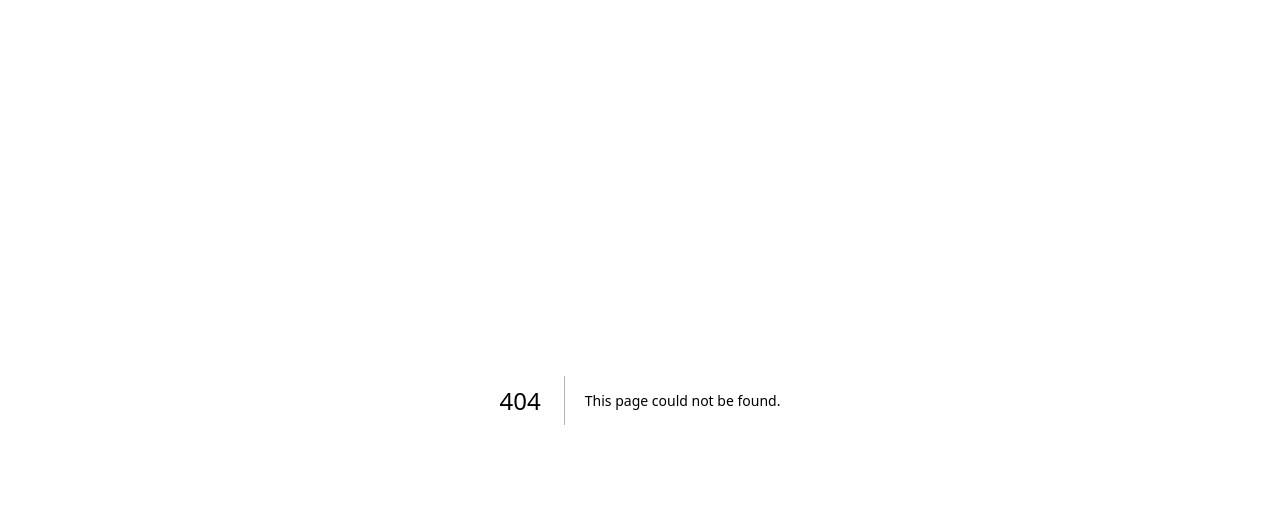
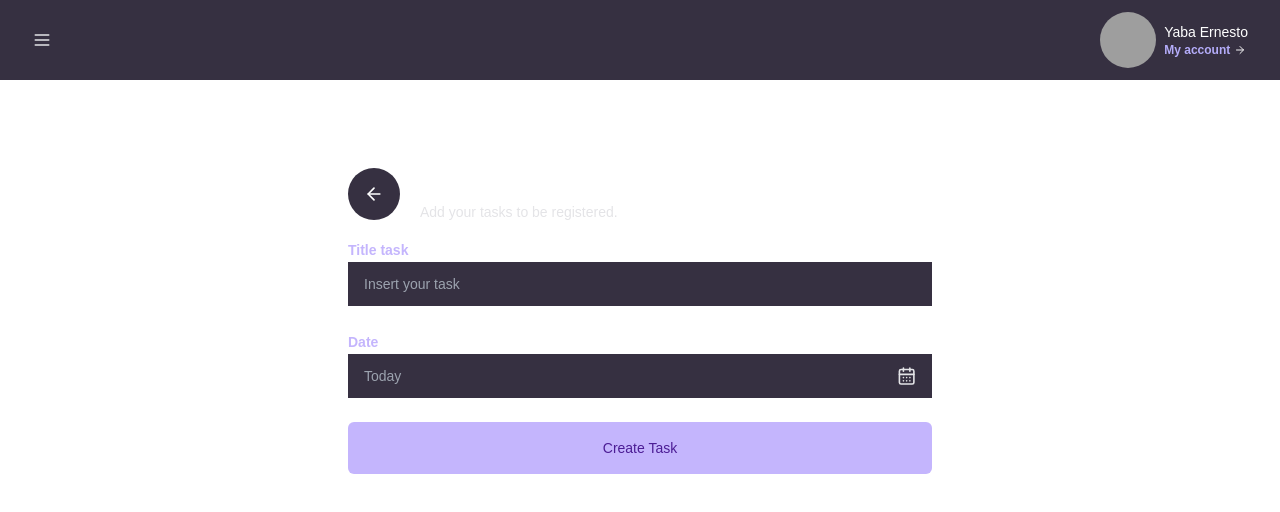
Before and after one commit to yabaernesto/task-manager, a Next.js app: page /dashboard/addtask in a window 1280 px wide. Before the commit this address had no page. Shown: the top 512 px of the page. Built offline with nearby package versions, Linux system fonts and the light colour scheme; grey boxes are pictures that could not be loaded.

Commit message:
feat: add task screen

```diff
--- /dev/null
+++ b/src/app/dashboard/addtask/page.tsx
@@ -0,0 +1,60 @@
+import { Root, ContainerDiv } from '../header'
+import { Profile } from '../header/profile'
+import { MenuBar } from '../header/header'
+import { ArrowLeft, CalendarDays } from 'lucide-react'
+import * as RootInput from '../../components/Form/Input'
+import Link from 'next/link'
+import { Button } from '@/app/components/Button'
+
+function AddTask() {
+  return (
+    <div>
+      <Root>
+        <ContainerDiv>
+          <MenuBar />
+        </ContainerDiv>
+        <Profile src="https://github.com/yabaernesto.png" name="Yaba Ernesto" />
+      </Root>
+
+      <main className="h-96 flex justify-center items-center">
+        <div className="w-[600px] mt-24 p-2">
+          <div className="flex items-center gap-5">
+            <div className="bg-secondary p-4 rounded-full cursor-pointer">
+              <Link href="/dashboard">
+                <ArrowLeft className="h-5 w-5" />
+              </Link>
+            </div>
+            <div className="space-y-1">
+              <h1 className="text-2xl font-bold">Add Task</h1>
+              <p className="text-zinc-200 text-sm">
+                Add your tasks to be registered.
+              </p>
+            </div>
+          </div>
+          <div className="mt-4 space-y-6">
+            <RootInput.FormRoot>
+              <RootInput.Label>Title task</RootInput.Label>
+              <RootInput.InputFild id="task" placeholder="Insert your task" />
+            </RootInput.FormRoot>
+
+            <RootInput.FormRoot>
+              <RootInput.Label>Date</RootInput.Label>
+              <div className="flex items-center py-3 px-4 bg-secondary">
+                <input
+                  type="text"
+                  placeholder="Today"
+                  className="bg-secondary w-full outline-none text-sm"
+                />
+                <CalendarDays className="h-5 w-5 text-zinc-200 cursor-pointer" />
+              </div>
+            </RootInput.FormRoot>
+
+            <Button className="w-full text-sm px-2 py-4">Create Task</Button>
+          </div>
+        </div>
+      </main>
+    </div>
+  )
+}
+
+export default AddTask
--- a/src/app/dashboard/header/AddTasks.tsx
+++ /dev/null
@@ -1,10 +0,0 @@
-import { FilePlus } from 'lucide-react'
-
-export function AddTasks() {
-  return (
-    <div className="flex items-center gap-2">
-      <FilePlus className="h-5 w-5 text-zinc-200" />
-      <span className="cursor-pointer text-zinc-200 font-medium">Add Task</span>
-    </div>
-  )
-}
--- /dev/null
+++ b/src/app/dashboard/header/ButtonAddTask.tsx
@@ -0,0 +1,15 @@
+import { FilePlus } from 'lucide-react'
+import Link from 'next/link'
+
+export function ButtonAddTasks() {
+  return (
+    <Link href="/dashboard/addtask">
+      <div className="flex items-center gap-2">
+        <FilePlus className="h-5 w-5 text-zinc-200" />
+        <span className="cursor-pointer text-zinc-200 font-medium">
+          Add Task
+        </span>
+      </div>
+    </Link>
+  )
+}
--- a/src/app/dashboard/header/header.tsx
+++ b/src/app/dashboard/header/header.tsx
@@ -1,16 +1,28 @@
 import { Menu } from 'lucide-react'
-import { Profile } from './profile'
-import { AddTasks } from './AddTasks'
+import { ComponentProps } from 'react'
+import { ButtonAddTasks } from './ButtonAddTask'
 
-export function Header() {
+export function ButtonTask() {
+  return <ButtonAddTasks />
+}
+
+export function MenuBar() {
+  return <Menu className="h-5 w-5 cursor-pointer text-zinc-200" />
+}
+
+type ContainerDivProps = ComponentProps<'div'>
+
+export function ContainerDiv(props: ContainerDivProps) {
+  return <div {...props} className="flex items-center gap-4" />
+}
+
+type RootProps = ComponentProps<'div'>
+
+export function Root(props: RootProps) {
   return (
-    <header className="px-8 py-6 h-20 bg-secondary flex items-center justify-between">
-      <div className="flex items-center gap-4">
-        <Menu className="h-5 w-5 cursor-pointer text-zinc-200" />
-        <AddTasks />
-      </div>
-
-      <Profile src="https://github.com/yabaernesto.png" name="Yaba Ernesto" />
-    </header>
+    <header
+      {...props}
+      className="px-8 py-6 h-20 bg-secondary flex items-center justify-between"
+    />
   )
 }
--- /dev/null
+++ b/src/app/dashboard/header/index.tsx
@@ -0,0 +1,3 @@
+import { Root, ContainerDiv, ButtonTask } from './header'
+
+export { Root, ContainerDiv, ButtonTask }
--- a/src/app/dashboard/header/profile.tsx
+++ b/src/app/dashboard/header/profile.tsx
@@ -1,3 +1,4 @@
+import { ArrowRight } from 'lucide-react'
 import Link from 'next/link'
 // biome-ignore lint/style/useImportType: <explanation>
 import { ComponentProps } from 'react'
@@ -13,8 +14,9 @@ export function Profile({ name, ...props }: ProfileProps) {
       <img className="h-14 w-14 rounded-full cursor-pointer" {...props} />
       <div className="flex flex-col text-center">
         <span className="text-white text-sm">{name}</span>
-        <span className="text-primaryColor text-xs font-bold cursor-pointer">
+        <span className="flex items-center gap-1 text-primaryColor text-xs font-bold cursor-pointer">
           <Link href="/my-account">My account</Link>
+          <ArrowRight className="w-3 h-3 text-zinc-100" />
         </span>
       </div>
     </div>
--- a/src/app/dashboard/page.tsx
+++ b/src/app/dashboard/page.tsx
@@ -1,11 +1,19 @@
 import { Search } from 'lucide-react'
-import { Header } from './header/header'
+import { Root, ContainerDiv, ButtonTask } from './header'
 import { ListTask } from './task/ListTask'
+import { Profile } from './header/profile'
+import { MenuBar } from './header/header'
 
 function Dashboard() {
   return (
     <div className="">
-      <Header />
+      <Root>
+        <ContainerDiv>
+          <MenuBar />
+          <ButtonTask />
+        </ContainerDiv>
+        <Profile src="https://github.com/yabaernesto.png" name="Yaba Ernesto" />
+      </Root>
 
       <main className="h-auto mt-14 flex justify-center">
         <div className="h-auto flex flex-col w-areaTask p-4">
--- a/src/app/sign-in/page.tsx
+++ b/src/app/sign-in/page.tsx
@@ -50,8 +50,8 @@ const SignIn = () => {
             />
           </Root.FormRoot>
 
-          <Button type="submit" className="w-full">
-            Sign in
+          <Button type="button" className="w-full">
+            <Link href="/dashboard">Sign in</Link>
           </Button>
 
           <p className="text-center text-sm text-white cursor-pointer hover:underline">
```
